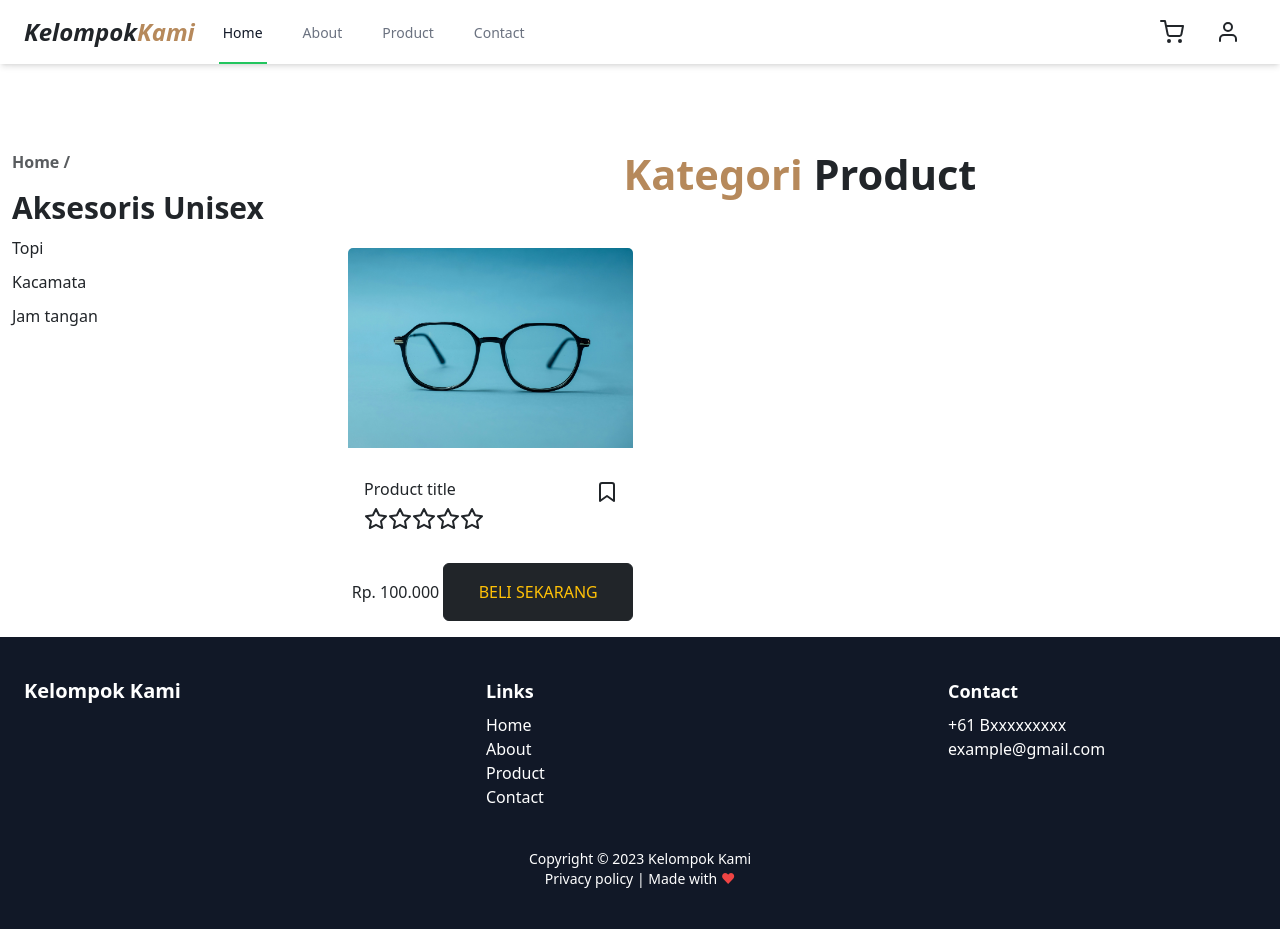
After one commit to ProofHarata/Pin-Piece.github.io, a PHP site: page /kategori.html in a window 1280 px wide. The commit adds this page. Run offline with PHP 8.4, Linux system fonts and the light colour scheme; some libraries are stand-ins or nearby versions.

Commit message:
membuat page kategori, dan mengubah beberapa style

```diff
--- /dev/null
+++ b/kategori.html
@@ -0,0 +1,223 @@
+<!DOCTYPE html>
+<html lang="en">
+<head>
+    <meta charset="UTF-8">
+    <meta name="viewport" content="width=device-width, initial-scale=1.0">
+    <title>Kategori Product</title>
+
+    <!-- Fonts -->
+    <link rel="preconnect" href="https://fonts.googleapis.com">
+    <link rel="preconnect" href="https://fonts.gstatic.com" crossorigin>
+    <link href="https://fonts.googleapis.com/css2?family=Poppins:ital,wght@0,100;0,300;0,400;0,700;1,700&display=swap" rel="stylesheet">
+
+    <!-- My Style -->
+    <link rel="stylesheet" href="style.css">
+
+    <!-- Feather Icons -->
+    <script src="https://unpkg.com/feather-icons"></script>
+
+    <!-- Framework -->
+    <link rel="stylesheet" href="bootstrap/style.css">
+    <script src="https://cdn.tailwindcss.com"></script>
+    <link href="https://cdnjs.cloudflare.com/ajax/libs/font-awesome/5.15.3/css/all.min.css" rel="stylesheet"/>
+</head>
+<body>
+    <!-- NAVBAR -->
+    <nav class="bg-white shadow-md fixed top-0 w-full z-10">
+        <div class="max-w-7xl mx-auto px-4 sm:px-6 lg:px-8">
+            <div class="flex justify-between h-16">
+                <div class="flex">
+                    <div class="flex-shrink-0 flex items-center">
+                        <a href="index.html" class="navbar-logo">Kelompok<span>Kami</span></a>
+                    </div>
+                    <div class="hidden sm:ml-6 sm:flex sm:space-x-8">
+                        <a class="border-green-500 text-gray-900 inline-flex items-center px-1 pt-1 border-b-2 text-sm font-medium" href="index.html#home">
+                            Home
+                        </a>
+                        <a class="border-transparent text-gray-500 hover:border-gray-300 hover:text-gray-700 inline-flex items-center px-1 pt-1 border-b-2 text-sm font-medium" href="index.html#about">
+                            About
+                        </a>
+                        <a class="border-transparent text-gray-500 hover:border-gray-300 hover:text-gray-700 inline-flex items-center px-1 pt-1 border-b-2 text-sm font-medium" href="index.html#product">
+                            Product
+                        </a>
+                        <a class="border-transparent text-gray-500 hover:border-gray-300 hover:text-gray-700 inline-flex items-center px-1 pt-1 border-b-2 text-sm font-medium" href="index.html#contact">
+                            Contact
+                        </a>
+                    </div>
+                </div>
+                <div class="hidden sm:ml-6 sm:flex sm:items-center">
+                    <a class="px-3 py-2 rounded-md text-sm font-medium" href="#" id="shopping-cart">
+                        <li data-feather="shopping-cart"></li>
+                    </a>
+                    <div class="cart-container" id="cart-container">
+                        <div class="cart-header">
+                            <i class="fas fa-times" id="close-cart"></i>
+                            <p>Diskon, Untuk pembelian 5 Juta Keatas</p>
+                        </div>
+                        <div class="cart-content">
+                            <h2>Belanjaan Kamu Kosong</h2>
+                            <button>SHOP MEN'S</button>
+                            <button>SHOP WOMEN'S</button>
+                            <button>SHOP SOCKS</button>
+                            <button>SHOP MEN'S SALE</button>
+                            <button>SHOP WOMEN'S SALE</button>
+                        </div>
+                    </div>
+                    <a class="px-3 py-2 rounded-md text-sm font-medium" href="Form/index.html" target="_blank">
+                        <li data-feather="user"></li>
+                    </a>
+                </div>
+                <div class="-mr-2 flex items-center sm:hidden">
+                    <button id="mobile-menu-button" aria-controls="mobile-menu" aria-expanded="false" class="bg-white inline-flex items-center justify-center p-2 rounded-md text-gray-400 hover:text-gray-500 hover:bg-gray-100 focus:outline-none focus:ring-2 focus:ring-inset focus:ring-green-500" type="button" onclick="toggleMobileMenu()">
+                        <span class="sr-only">Open main menu</span>
+                        <i class="fas fa-bars"></i>
+                    </button>
+                </div>
+            </div>
+        </div>
+        <div class="sm:hidden" id="mobile-menu" style="display: none;">
+            <div class="pt-2 pb-3 space-y-1">
+                <a class="bg-green-50 border-green-500 text-green-700 block pl-3 pr-4 py-2 border-l-4 text-base font-medium" href="index.html#home">
+                    Home
+                </a>
+                <a class="border-transparent text-gray-500 hover:bg-gray-50 hover:border-gray-300 hover:text-gray-700 block pl-3 pr-4 py-2 border-l-4 text-base font-medium" href="index.html#about">
+                    About
+                </a>
+                <a class="border-transparent text-gray-500 hover:bg-gray-50 hover:border-gray-300 hover:text-gray-700 block pl-3 pr-4 py-2 border-l-4 text-base font-medium" href="index.htm#product">
+                    Product
+                </a>
+                <a class="border-transparent text-gray-500 hover:bg-gray-50 hover:border-gray-300 hover:text-gray-700 block pl-3 pr-4 py-2 border-l-4 text-base font-medium" href="index.html#contact">
+                    Contact
+                </a>
+            </div>
+            <div class=" pt-4 pb-3 border-t border-gray-200">
+                <div class="flex items-center px-4">
+                    <a class="px-3 py-2 rounded-md text-sm font-medium" href="#">
+                        <li data-feather="shopping-cart"></li>
+                    </a>
+                    <div class="cart-container" id="cart-container">
+                        <div class="cart-header">
+                            <i class="fas fa-times" id="close-cart"></i>
+                            <p>You're $75 away from free shipping!</p>
+                        </div>
+                        <div class="cart-content">
+                            <h2>Your Cart is Empty</h2>
+                            <button>SHOP MEN'S</button>
+                            <button>SHOP WOMEN'S</button>
+                            <button>SHOP SOCKS</button>
+                            <button>SHOP MEN'S SALE</button>
+                            <button>SHOP WOMEN'S SALE</button>
+                        </div>
+                    </div>
+                    <a class="px-3 py-2 rounded-md text-sm font-medium" href="#">
+                        <li data-feather="user"></li>
+                    </a>
+                </div>
+            </div>
+        </div>
+    </nav>
+    <!-- END NAVBAR -->
+
+    <!-- CONTENT -->
+    <section class="content" style="margin-top: 150px;">
+        <div class="container">
+            <div class="row">
+                <div class="col-12 col-md-3 order-md-1 order-0"> <!-- Sidebar on top for mobile -->
+                    <nav aria-label="breadcrumb">
+                        <ol class="breadcrumb">
+                            <li class="breadcrumb-item active font-bold" aria-current="page">Home /</li>
+                        </ol>
+                    </nav>
+                    <h3 class="font-bold" style="font-size: 30px;">Aksesoris Unisex</h3>
+                    <ul class="list-group custom-list-group">
+                        <li><a href="#">Topi</a></li>
+                        <li><a href="#">Kacamata</a></li>
+                        <li><a href="#">Jam tangan</a></li>
+                    </ul>
+                </div>
+                <div class="col-12 col-md-9 order-md-2"> <!-- Main content -->
+                    <div class="head text-center">
+                        <h2><span>Kategori</span> Product</h2>
+                    </div>
+                    <div class="main row row-cols-1 row-cols-md-3 g-4">
+                        <!-- Product Cards -->
+                        <div class="col">
+                            <div class="card-main card border-0" style="width: 100%;">
+                                <img src="img/product.jpg" class="card-img-top" alt="Product">
+                                <div class="card-body mt-3 mb-3">
+                                    <div class="row">
+                                        <div class="col-10">
+                                            <h4 class="card-title">Product title</h4>
+                                            <p class="card-text flex">
+                                                <a href=""><i data-feather="star"></i></a>
+                                                <a href=""><i data-feather="star"></i></a>
+                                                <a href=""><i data-feather="star"></i></a>
+                                                <a href=""><i data-feather="star"></i></a>
+                                                <a href=""><i data-feather="star"></i></a>
+                                            </p>
+                                        </div>
+                                        <div class="col-2">
+                                            <a href="" id="bookmark"><i data-feather="bookmark"></i></a>
+                                        </div>
+                                    </div>
+                                </div>
+                                <div class="row align-items-center text-center g-0">
+                                    <div class="col-4">
+                                        <h5>Rp. 100.000</h5>
+                                    </div>
+                                    <div class="col-8">
+                                        <a href="#" class="btn btn-dark w-100 p-3 text-warning">BELI SEKARANG</a>
+                                    </div>
+                                </div>
+                            </div>
+                        </div>
+                        <!-- Repeat for more products -->
+                    </div>
+                </div>
+            </div>
+        </div>
+    </section>
+    <!-- CONTENT END -->
+
+    <!-- FOOTER -->
+    <footer class="bg-gray-900 text-white py-10">
+        <div class="container mx-auto px-4">
+            <div class="flex flex-wrap justify-between">
+                <div class="w-full md:w-1/4 mb-6 md:mb-0">
+                    <h2 class="text-xl font-bold mb-4">Kelompok Kami</h2>
+                </div>
+                <div class="w-full md:w-1/4 mb-6 md:mb-0">
+                    <h3 class="text-lg font-semibold mb-2">Links</h3>
+                    <ul>
+                        <li><a href="index.html#home" class="hover:underline">Home</a></li>
+                        <li><a href="index.html#about" class="hover:underline">About</a></li>
+                        <li><a href="index.html#product" class="hover:underline">Product</a></li>
+                        <li><a href="index.html#contact" class="hover:underline">Contact</a></li>
+                    </ul>
+                </div>
+                <div class="w-full md:w-1/4 mb-6 md:mb-0">
+                    <h3 class="text-lg font-semibold mb-2">Contact</h3>
+                    <ul>
+                        <li>+61 Bxxxxxxxxx</li>
+                        <li>example@gmail.com</li>
+                    </ul>
+                </div>
+            </div>
+            <div class="mt-10 text-center text-sm">
+                <p>Copyright © 2023 Kelompok Kami</p>
+                <p>Privacy policy | Made with <span class="text-red-500">❤</span></p>
+            </div>
+        </div>
+    </footer>
+    <!-- FOOTER END -->
+    <script src="bootstrap/script.js"></script>
+    <script>
+        feather.replace();
+        function toggleMobileMenu() {
+            const mobileMenu = document.getElementById('mobile-menu');
+            const isExpanded = mobileMenu.style.display === 'block';
+            mobileMenu.style.display = isExpanded ? 'none' : 'block';
+        }
+    </script>
+</body>
+</html>
--- a/style.css
+++ b/style.css
@@ -104,7 +161,8 @@ nav .navbar-logo span {
 }
 .about h2 span,
 .product h2 span,
-.contact h2 span {
+.contact h2 span,
+.content h2 span {
     color: var(--primary);
 }
 
@@ -139,7 +197,8 @@ nav .navbar-logo span {
 
 /* PRODUCT */
 .product h2,
-.contact h2 {
+.contact h2,
+.content h2 {
     text-align: center;
     font-size: 2.6rem;
     font-weight: bold;
@@ -217,6 +276,33 @@ nav .navbar-logo span {
 }
 /* CONTACT END */
 
+/* CONTENT */
+.content .container .main{
+    padding: 1rem;
+    border-radius: 5px;
+}
+.content .container .main .col .custom-card{
+    border-radius: 15px;
+}
+.content .container .main .col .card-main:hover {
+    box-shadow: 0px 0px 35px -4px rgba(0,0,0,0.45);
+-webkit-box-shadow: 0px 0px 35px -4px rgba(0,0,0,0.45);
+-moz-box-shadow: 0px 0px 35px -4px rgba(0,0,0,0.45);
+}
+.content .container .main .col .card-img-top {
+    height: 200px; /* Atur tinggi gambar */
+    object-fit: cover; /* Memastikan gambar tetap proporsional */
+    overflow: hidden; /* Menyembunyikan bagian gambar yang keluar dari batas */
+}
+.content .container .list-group a:hover{
+    font-weight: 500;
+    text-decoration: underline;
+}
+.content .container .list-group li {
+    margin-top: 10px;
+}
+/* CONTENT END */
+
 /* MEDIA QUERY */
 @media (max-width: 768px) {
     nav {
```
Also changed, not shown: other parts of style.css (+100 -1 lines), index.html (+26 -37 lines), bootstrap/script.js.
